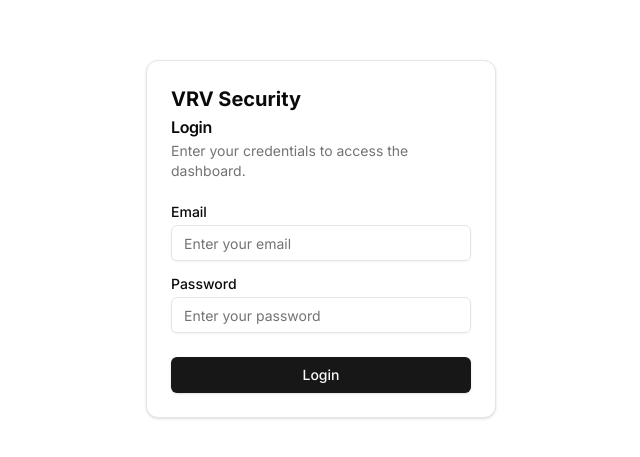
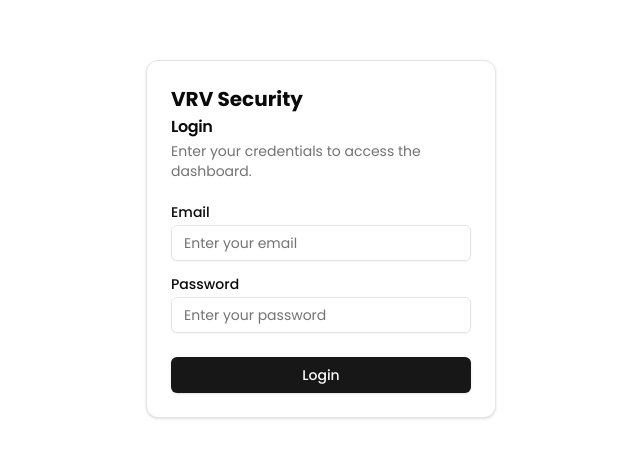
Before and after one commit to ayushawasthi24/rbac-frontend, a Next.js app: page / in a window 1280 px wide. Shown: the part 161-618 px from the top of the page, without its empty margins (319-959 px from the left). Built offline with nearby package versions, Linux system fonts and the light colour scheme.

Commit message:
New Changes

```diff
--- a/app/layout.tsx
+++ b/app/layout.tsx
@@ -8,6 +8,14 @@ import { LoadingProvider } from "@/lib/loading-context";
 import { LoadingIndicator } from "@/components/loading-indicator";
 import { Providers } from "@/components/providers";
 import { Toaster } from "@/components/ui/toaster";
+import { Poppins } from "next/font/google";
+
+const poppins = Poppins({
+  subsets: ["latin"],
+  display: "swap",
+  variable: "--font-poppins",
+  weight: ["100", "200", "300", "400", "500", "600", "700", "800", "900"],
+});
 
 const geistSans = localFont({
   src: "./fonts/GeistVF.woff",
@@ -36,7 +44,8 @@ export default function RootLayout({
     <html lang="en">
       <body
         // className={`${geistSans.variable} ${geistMono.variable} antialiased`}
-        className={inter.className}
+        className={`${poppins.className}`}
+        // className={inter.className}
       >
         <ThemeProvider
           attribute="class"
```
